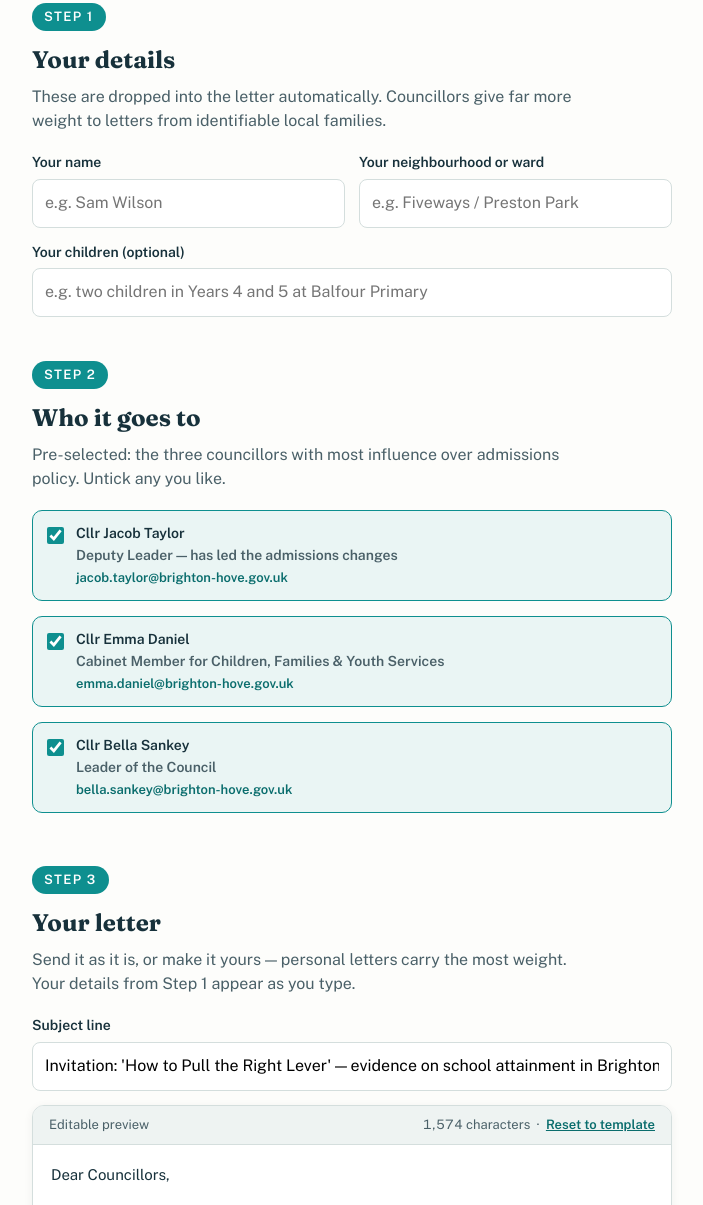
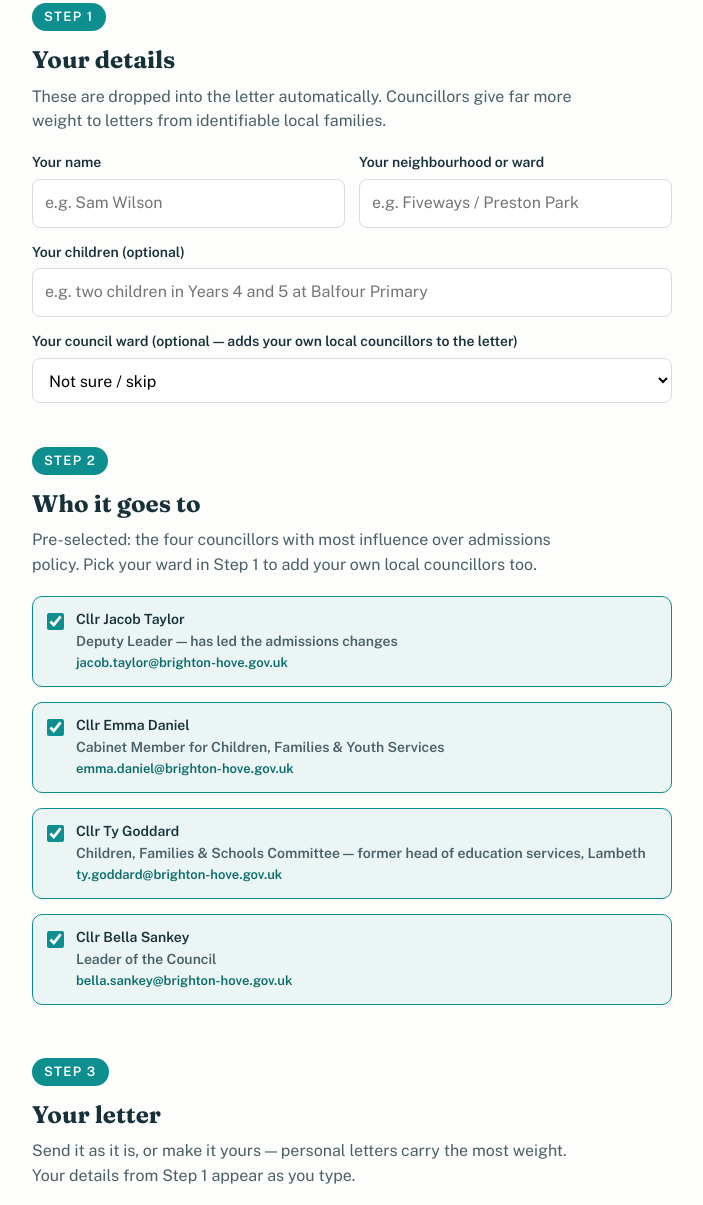
Before and after one commit to harrypell/pull-the-right-lever, a plain HTML site: page index.html in a window 1280 px wide. Shown: the part 517-1722 px from the top of the page, without its empty margins (288-991 px from the left). Drawn offline with nearby package versions, Linux system fonts and the light colour scheme.

Commit message:
Add files via upload

```diff
--- a/index.html
+++ b/index.html
@@ -59,11 +59,11 @@
   .fields{display:grid;grid-template-columns:1fr 1fr;gap:14px}
   @media (max-width:540px){.fields{grid-template-columns:1fr}}
   label{display:block;font-weight:600;font-size:14px;margin-bottom:5px}
-  input[type=text]{
+  input[type=text], select{
     width:100%;padding:11px 12px;font:inherit;
     border:1.5px solid var(--line);border-radius:8px;background:#fff;
   }
-  input[type=text]:focus{outline:2px solid var(--rail);outline-offset:1px;border-color:var(--rail)}
+  input[type=text]:focus, select:focus{outline:2px solid var(--rail);outline-offset:1px;border-color:var(--rail)}
 
   .recipients{display:flex;flex-direction:column;gap:10px;margin-bottom:4px}
   .recipient{
@@ -154,6 +154,12 @@
         <label for="f-kids">Your children (optional)</label>
         <input type="text" id="f-kids" placeholder="e.g. two children in Years 4 and 5 at Balfour Primary">
       </div>
+      <div style="grid-column:1/-1">
+        <label for="f-ward">Your council ward (optional — adds your own local councillors to the letter)</label>
+        <select id="f-ward">
+          <option value="">Not sure / skip</option>
+        </select>
+      </div>
     </div>
   </div>
 </section>
@@ -162,7 +168,7 @@
   <div class="wrap">
     <span class="step-tag">Step 2</span>
     <h2>Who it goes to</h2>
-    <p>Pre-selected: the three councillors with most influence over admissions policy. Untick any you like.</p>
+    <p>Pre-selected: the four councillors with most influence over admissions policy. Pick your ward in Step&nbsp;1 to add your own local councillors too.</p>
     <div class="recipients" id="recipients">
       <label class="recipient">
         <input type="checkbox" checked value="jacob.taylor@brighton-hove.gov.uk">
@@ -177,10 +183,22 @@
         <span class="addr">emma.daniel@brighton-hove.gov.uk</span></span>
       </label>
       <label class="recipient">
+        <input type="checkbox" checked value="ty.goddard@brighton-hove.gov.uk">
+        <span><span class="who">Cllr Ty Goddard</span><br>
+        <span class="role">Children, Families &amp; Schools Committee — former head of education services, Lambeth</span><br>
+        <span class="addr">ty.goddard@brighton-hove.gov.uk</span></span>
+      </label>
+      <label class="recipient">
         <input type="checkbox" checked value="bella.sankey@brighton-hove.gov.uk">
         <span><span class="who">Cllr Bella Sankey</span><br>
         <span class="role">Leader of the Council</span><br>
         <span class="addr">bella.sankey@brighton-hove.gov.uk</span></span>
+      </label>
+      <label class="recipient" id="ward-card" style="display:none">
+        <input type="checkbox" checked id="ward-check">
+        <span><span class="who" id="ward-names">Your ward councillors</span><br>
+        <span class="role" id="ward-role"></span><br>
+        <span class="addr" id="ward-addrs"></span></span>
       </label>
     </div>
   </div>
@@ -263,7 +281,54 @@ ${name}
 ${area}, Brighton & Hove`;
 
 /* ============================================================ */
+/* ============================================================ */
 const $ = id => document.getElementById(id);
+
+/* Ward councillors (source: Brighton & Hove City Council, July 2026) */
+const WARDS = {
+  "Brunswick & Adelaide": [["Andrei Czolak","Andrei.Czolak@brighton-hove.gov.uk"],["Ollie Sykes","Ollie.Sykes@brighton-hove.gov.uk"]],
+  "Central Hove": [["Emma Daniel","Emma.Daniel@brighton-hove.gov.uk"],["Joy Robinson","Joy.Robinson@brighton-hove.gov.uk"]],
+  "Coldean & Stanmer": [["Mitchie Alexander","Mitchie.Alexander@brighton-hove.gov.uk"],["Tobias Sheard","Tobias.Sheard@brighton-hove.gov.uk"]],
+  "Goldsmid": [["Birgit Miller","Birgit.Miller@brighton-hove.gov.uk"],["Jackie O'Quinn","Jackie.o'quinn@brighton-hove.gov.uk"],["Nadia Barton Ahmad","Nadia.BartonAhmad@brighton-hove.gov.uk"],["Trevor Muten","Trevor.Muten@brighton-hove.gov.uk"]],
+  "Hangleton & Knoll": [["Amanda Grimshaw","Amanda.Grimshaw@brighton-hove.gov.uk"],["Faiza Baghoth","Faiza.Baghoth@brighton-hove.gov.uk"],["John Hewitt","John.Hewitt@brighton-hove.gov.uk"]],
+  "Hanover & Elm Grove": [["Maureen Winder","Maureen.Winder@brighton-hove.gov.uk"],["Tim Rowkins","Tim.Rowkins@brighton-hove.gov.uk"],["Ty Galvin","Ty.Galvin@brighton-hove.gov.uk"]],
+  "Hollingdean & Fiveways": [["Bruno De Oliveira","Bruno.DeOliveira@brighton-hove.gov.uk"],["Mohammed Asaduzzaman","Mohammed.Asaduzzaman@brighton-hove.gov.uk"],["Theresa Fowler","Theresa.Fowler@brighton-hove.gov.uk"]],
+  "Kemptown": [["Gary Wilkinson","Gary.Wilkinson@brighton-hove.gov.uk"],["Theresa Mackey","theresa.mackey@brighton-hove.gov.uk"]],
+  "Moulsecoomb & Bevendean": [["Amanda Evans","Amanda.Evans@brighton-hove.gov.uk"],["Jacob Taylor","Jacob.Taylor@brighton-hove.gov.uk"],["Ty Goddard","Ty.Goddard@brighton-hove.gov.uk"]],
+  "North Portslade": [["Lucy Helliwell","Lucy.Helliwell@brighton-hove.gov.uk"],["Peter Atkinson","peter.atkinson@brighton-hove.gov.uk"]],
+  "Patcham & Hollingbury": [["Alistair McNair","Alistair.McNair@brighton-hove.gov.uk"],["Anne Meadows","anne.meadows@brighton-hove.gov.uk"],["Carol Theobald","carol.theobald@brighton-hove.gov.uk"]],
+  "Preston Park": [["Kerry Pickett","Kerry.Pickett@brighton-hove.gov.uk"],["Liz Loughran","Liz.Loughran@brighton-hove.gov.uk"],["Steve Davis","steve.davis@brighton-hove.gov.uk"]],
+  "Queen's Park": [["Marina Lademacher","Marina.Lademacher@brighton-hove.gov.uk"],["Milla Gauge","Milla.Gauge@brighton-hove.gov.uk"]],
+  "Regency": [["Alison Thomson","Alison.Thomson@brighton-hove.gov.uk"],["Chloe Goldsmith","Chloe.Goldsmith@brighton-hove.gov.uk"]],
+  "Rottingdean & West Saltdean": [["Bridget Fishleigh","Bridget.Fishleigh@brighton-hove.gov.uk"],["Mark Earthey","Mark.Earthey@brighton-hove.gov.uk"]],
+  "Round Hill": [["Pete West","pete.west@brighton-hove.gov.uk"],["Raphael Hill","Raphael.Hill@brighton-hove.gov.uk"]],
+  "South Portslade": [["Alan Robins","alan.robins@brighton-hove.gov.uk"],["Josh Guilmant","josh.guilmant@brighton-hove.gov.uk"]],
+  "West Hill & North Laine": [["Ellen McLeay","Ellen.Mcleay@brighton-hove.gov.uk"],["Sue Shanks","Susan.Shanks@brighton-hove.gov.uk"]],
+  "Westbourne & Poets' Corner": [["Julie Cattell","Julie.A.Cattell@brighton-hove.gov.uk"],["Sam Parrott","sam.parrott@brighton-hove.gov.uk"]],
+  "Westdene & Hove Park": [["Emma Hogan","Emma.Hogan@brighton-hove.gov.uk"],["Ivan Lyons","Ivan.Lyons@brighton-hove.gov.uk"],["Samer Bagaeen","Samer.Bagaeen@brighton-hove.gov.uk"]],
+  "Whitehawk & Marina": [["David McGregor","David.McGregor@brighton-hove.gov.uk"],["Gill Williams","Gilliane.Williams@brighton-hove.gov.uk"]],
+  "Wish": [["Bella Sankey","Bella.Sankey@brighton-hove.gov.uk"],["Paul Nann","Paul.Nann@brighton-hove.gov.uk"]],
+  "Woodingdean": [["Jacob Allen","Jacob.Allen@brighton-hove.gov.uk"],["Jacqui Simon","Jacqui.Simon@brighton-hove.gov.uk"]]
+};
+
+const wardSelect = $("f-ward");
+Object.keys(WARDS).forEach(w => {
+  const o = document.createElement("option");
+  o.value = w; o.textContent = w;
+  wardSelect.appendChild(o);
+});
+wardSelect.addEventListener("change", () => {
+  const w = wardSelect.value;
+  const card = $("ward-card");
+  if (!w){ card.style.display = "none"; render(); return; }
+  const members = WARDS[w];
+  $("ward-names").textContent = members.map(m => "Cllr " + m[0]).join(", ");
+  $("ward-role").textContent = "Your ward councillors — " + w;
+  $("ward-addrs").textContent = members.map(m => m[1].toLowerCase()).join(", ");
+  card.style.display = "flex";
+  render();
+});
+
 const fields = {name: $("f-name"), area: $("f-area"), kids: $("f-kids")};
 const letter = $("letter");
 let userEdited = false;
@@ -271,7 +336,7 @@ let userEdited = false;
 function values(){
   return {
     name: fields.name.value.trim() || "[Your name]",
-    area: fields.area.value.trim() || "[your neighbourhood]",
+    area: fields.area.value.trim() || wardSelect.value || "[your neighbourhood]",
     kids: fields.kids.value.trim()
   };
 }
@@ -290,7 +355,15 @@ letter.addEventListener("input", () => { userEdited = true; count(); });
 $("reset").addEventListener("click", () => { userEdited = false; render(); });
 
 function selectedEmails(){
-  return [...document.querySelectorAll("#recipients input:checked")].map(c => c.value);
+  const set = new Set(
+    [...document.querySelectorAll("#recipients input:checked")]
+      .filter(c => c.value.includes("@"))
+      .map(c => c.value.toLowerCase())
+  );
+  if (wardSelect.value && $("ward-card").style.display !== "none" && $("ward-check").checked){
+    WARDS[wardSelect.value].forEach(m => set.add(m[1].toLowerCase()));
+  }
+  return [...set];
 }
 function toast(msg){
   const t = $("toast");
```
